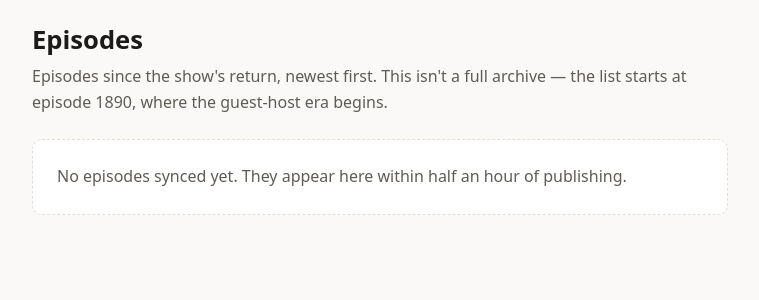
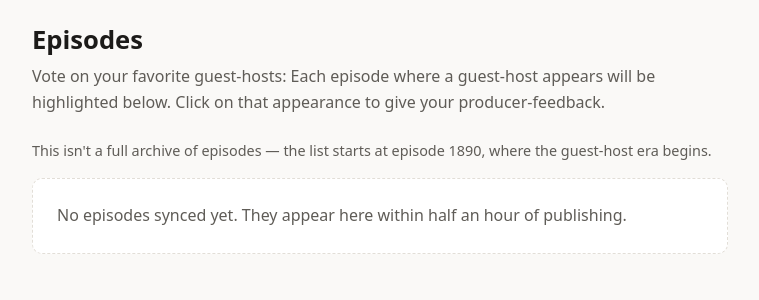
Before and after one commit to wavedingo/noagenda-talentsearch, a Django app: page /episodes/ in a window 1280 px wide. Shown: the part 81-381 px from the top of the page, without its empty margins (260-1019 px from the left). Run offline with Django 5.2, Linux system fonts and the light colour scheme; data comes from the database, SQL or seed files in the repository; data that the repository does not hold is empty.

Commit message:
Clarify episodes list intro for guest-host voting
Lead with how to rate guest hosts, and keep the archive-floor note as
supporting context so the page still does not look like a broken catalogue.

Co-authored-by: wavedingo <wavedingo@users.noreply.github.com>

```diff
--- a/templates/episodes/list.html
+++ b/templates/episodes/list.html
@@ -3,8 +3,13 @@
 {% block content %}
 <h1>Episodes</h1>
 <p class="page-intro">
-  Episodes since the show's return, newest first. This isn't a full archive —
-  the list starts at episode {{ min_episode_number }}, where the guest-host era begins.
+  Vote on your favorite guest-hosts: Each episode where a guest-host appears
+  will be highlighted below. Click on that appearance to give your
+  producer-feedback.
+</p>
+<p class="note">
+  This isn't a full archive of episodes — the list starts at episode
+  {{ min_episode_number }}, where the guest-host era begins.
 </p>
 
 {% if page_obj.object_list %}
```
Also changed, not shown: episodes/tests/test_views.py (+2 -1 lines).
